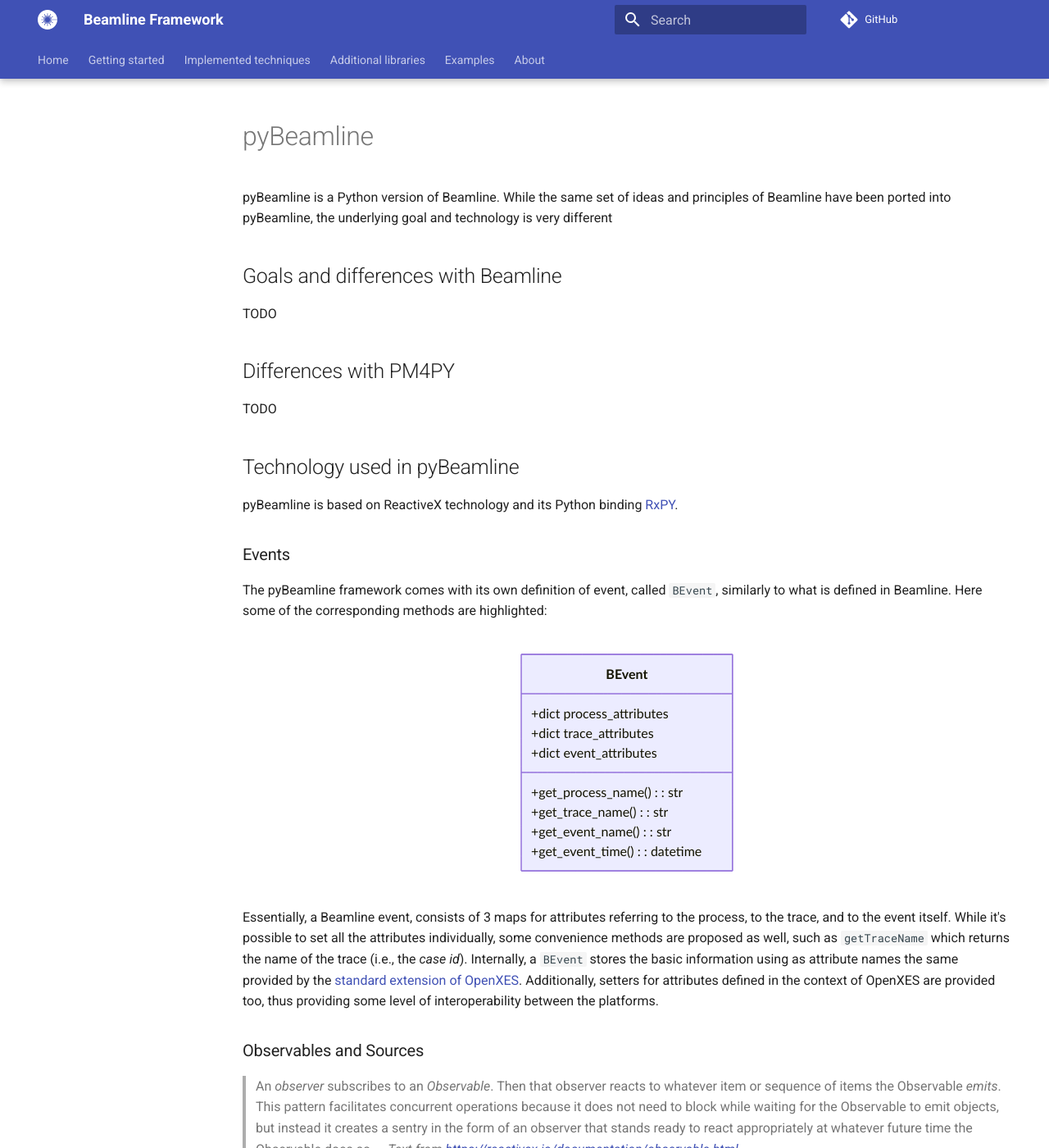
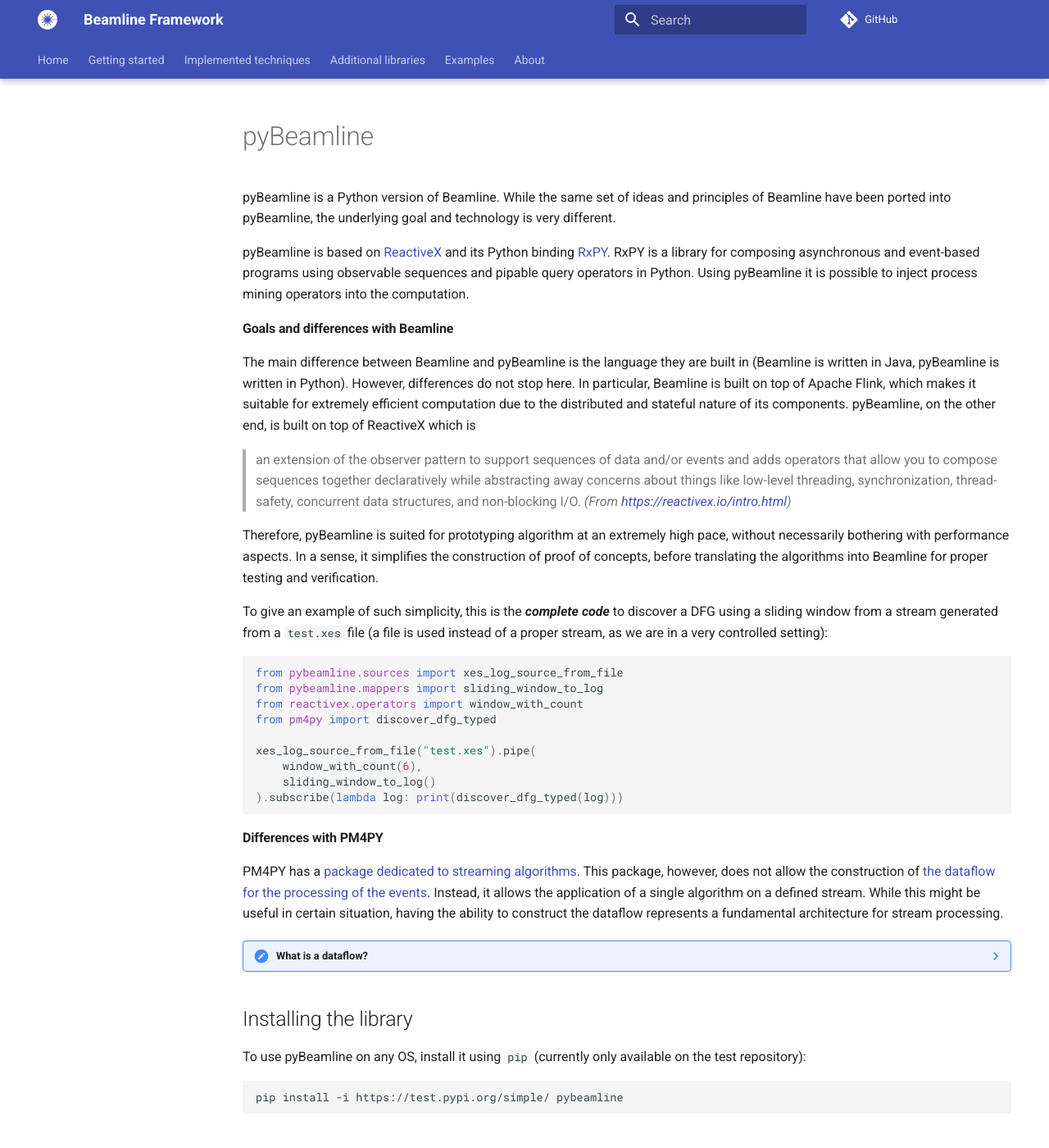
Before and after one commit to beamline/docs, an MkDocs documentation site: the page built from docs/pybeamline.md, in a window 1280 px wide and 1400 px high. Shown: the whole window at 82% size. Built offline with MkDocs 1.6.1 and Material for MkDocs 9.7.7, drawn with Linux system fonts in a browser that asks for light colours; comment, search, counter and statistics services are not loaded; some of the changed text lies outside the part shown.

Commit message:
Added more documentation regarding differences with PM4PY and Beamline

````diff
--- a/docs/pybeamline.md
+++ b/docs/pybeamline.md
@@ -1,19 +1,65 @@
 # pyBeamline
 
-pyBeamline is a Python version of Beamline. While the same set of ideas and principles of Beamline have been ported into pyBeamline, the underlying goal and technology is very different
+pyBeamline is a Python version of Beamline. While the same set of ideas and principles of Beamline have been ported into pyBeamline, the underlying goal and technology is very different.
 
-## Goals and differences with Beamline
-
-TODO
-
-## Differences with PM4PY
-
-TODO
+pyBeamline is based on [ReactiveX](https://reactivex.io/) and its Python binding [RxPY](https://rxpy.readthedocs.io/en/latest/). RxPY is a library for composing asynchronous and event-based programs using observable sequences and pipable query operators in Python. Using pyBeamline it is possible to inject process mining operators into the computation.
 
 
-## Technology used in pyBeamline
+#### Goals and differences with Beamline
 
-pyBeamline is based on ReactiveX technology and its Python binding [RxPY](https://rxpy.readthedocs.io/en/latest/).
+The main difference between Beamline and pyBeamline is the language they are built in (Beamline is written in Java, pyBeamline is written in Python). However, differences do not stop here. In particular, Beamline is built on top of Apache Flink, which makes it suitable for extremely efficient computation due to the distributed and stateful nature of its components. pyBeamline, on the other end, is built on top of ReactiveX which is
+> an extension of the observer pattern to support sequences of data and/or events and adds operators that allow you to compose sequences together declaratively while abstracting away concerns about things like low-level threading, synchronization, thread-safety, concurrent data structures, and non-blocking I/O. <cite>(From <https://reactivex.io/intro.html>)</cite>
+
+Therefore, pyBeamline is suited for prototyping algorithm at an extremely high pace, without necessarily bothering with performance aspects. In a sense, it simplifies the construction of proof of concepts, before translating the algorithms into Beamline for proper testing and verification.
+
+To give an example of such simplicity, this is the ***complete code*** to discover a DFG using a sliding window from a stream generated from a `test.xes` file (a file is used instead of a proper stream, as we are in a very controlled setting):
+
+```python
+from pybeamline.sources import xes_log_source_from_file
+from pybeamline.mappers import sliding_window_to_log
+from reactivex.operators import window_with_count
+from pm4py import discover_dfg_typed
+
+xes_log_source_from_file("test.xes").pipe(
+    window_with_count(6),
+    sliding_window_to_log()
+).subscribe(lambda log: print(discover_dfg_typed(log)))
+```
+
+
+#### Differences with PM4PY
+
+PM4PY has a [package dedicated to streaming algorithms](https://pm4py.fit.fraunhofer.de/static/assets/api/2.3.0/pm4py.streaming.html). This package, however, does not allow the construction of [the dataflow for the processing of the events](https://en.wikipedia.org/wiki/Dataflow). Instead, it allows the application of a single algorithm on a defined stream. While this might be useful in certain situation, having the ability to construct the dataflow represents a fundamental architecture for stream processing.
+
+??? note "What is a dataflow?"
+    Here is the definition from the [corresponding Wikipedia page](https://en.wikipedia.org/wiki/Dataflow):
+    > In computing, dataflow is a broad concept, which has various meanings depending on the application and context. In the context of software architecture, data flow relates to stream processing or reactive programming.
+
+    > [...]
+
+    > Dataflow computing is a software paradigm based on the idea of representing computations as a directed graph, where nodes are computations and data flow along the edges. Dataflow can also be called stream processing or reactive programming.
+
+    > There have been multiple data-flow/stream processing languages of various forms (see Stream processing). Data-flow hardware (see Dataflow architecture) is an alternative to the classic von Neumann architecture. The most obvious example of data-flow programming is the subset known as reactive programming with spreadsheets. As a user enters new values, they are instantly transmitted to the next logical "actor" or formula for calculation.
+
+    > Distributed data flows have also been proposed as a programming abstraction that captures the dynamics of distributed multi-protocols. The data-centric perspective characteristic of data flow programming promotes high-level functional specifications and simplifies formal reasoning about system components.
+
+
+
+
+
+## Installing the library
+
+To use pyBeamline on any OS, install it using `pip` (currently only available on the test repository):
+
+```
+pip install -i https://test.pypi.org/simple/ pybeamline
+```
+
+
+## Basic concepts
+
+In this section the basic concepts of pyBeamline are presented.
+
 
 ### Events
 
@@ -191,11 +237,11 @@
     ```python
     from pybeamline.sources import string_test_source
     from pybeamline.mappers import sliding_window_to_log
-    from reactivex import operators as ops
+    from reactivex.operators import window_with_count
     import pm4py
 
     string_test_source(["ABC", "ABD"]).pipe(
-        ops.window_with_count(3),
+        window_with_count(3),
         sliding_window_to_log()
     ).subscribe(lambda x: print(pm4py.discover_dfg_typed(x)))
     ```
@@ -204,7 +250,7 @@
     Counter({('A', 'B'): 1, ('B', 'C'): 1})
     Counter({('A', 'B'): 1, ('B', 'D'): 1})
     ```
-    As can be seen the 2 DFGs are mined from the 2 traces separately (as the tumbling window has size 3, which corresponds to the size of each trace). Using a tumbling window of size 6 (i.e., `ops.window_with_count(6)`) will produce the following:
+    As can be seen the 2 DFGs are mined from the 2 traces separately (as the tumbling window has size 3, which corresponds to the size of each trace). Using a tumbling window of size 6 (i.e., `window_with_count(6)`) will produce the following:
     ```
     Counter({('A', 'B'): 2, ('B', 'C'): 1, ('B', 'D'): 1})
     ```
````
